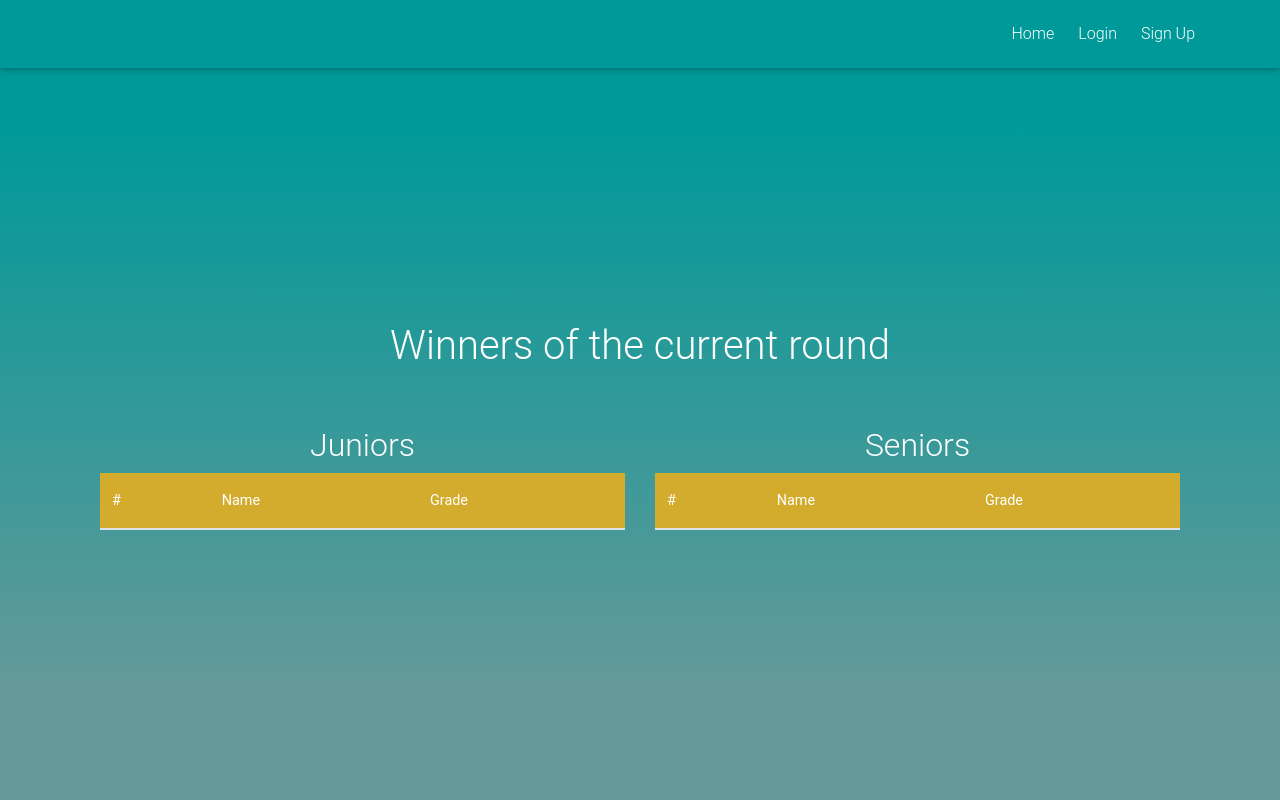
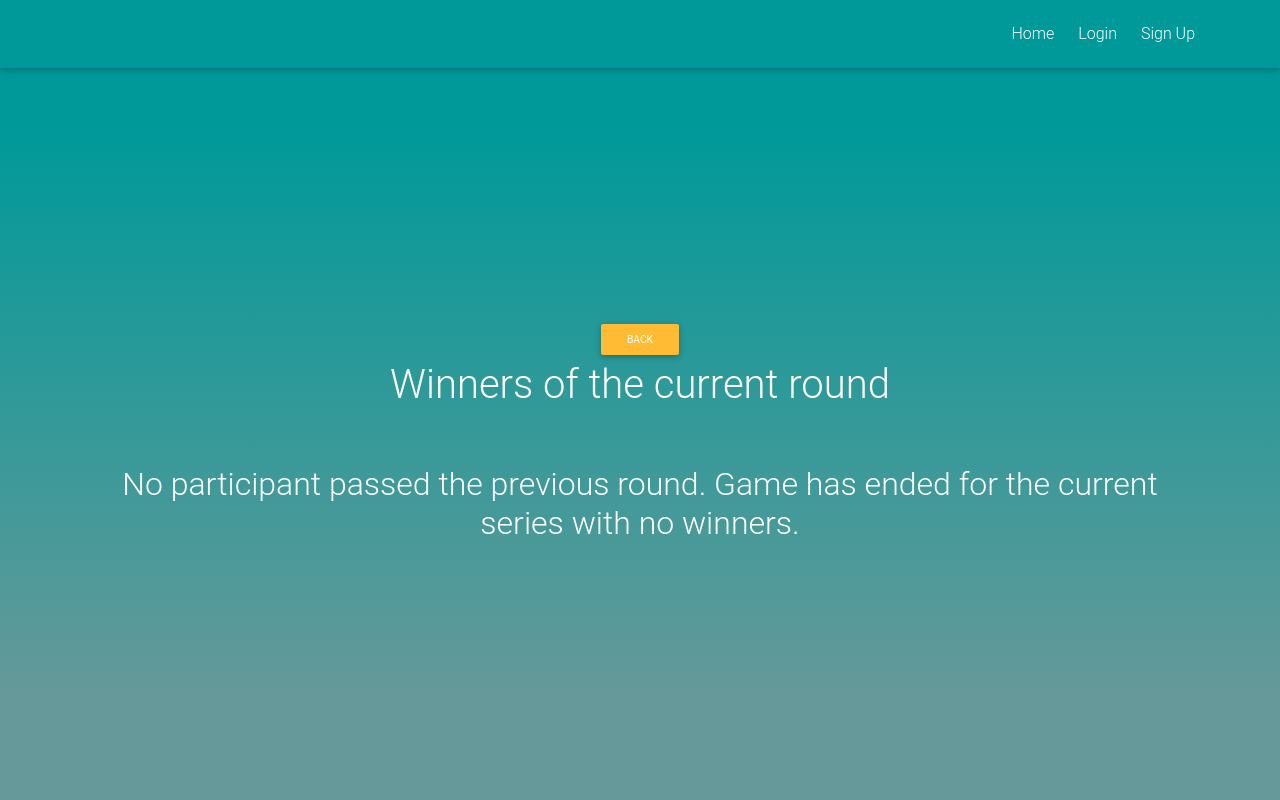
Before and after one commit to danielamormocea/JuryDuty, a Flask app: page /winners in a window 1280 px wide. Run offline with Flask 2, Linux system fonts and the light colour scheme; lists and menus that the app fills with data are empty; some libraries are stand-ins or nearby versions.

Commit message:
more fixes

```diff
--- a/app/routes.py
+++ b/app/routes.py
@@ -5,12 +5,13 @@ from flask_login import login_required, current_user
 from .models import User, Contestant, JuryVoted, Contest
 from . import db
 import random
+import copy
 
 routes = Blueprint('main', __name__)
 contest_rounds = 1
 #contest_series = 3
 categories = []
-
+last_round = -1
 jury_no = 1
 
 current_round = {'junior':0, 'senior':0}
@@ -42,12 +43,14 @@ def vote(name):
             if current_user.type_user == 2 and (Contestant.query.filter_by(name=name).first()).round_no != -1\
                     and JuryVoted.query.filter_by(jury_name=current_user.name, contestant_name=name).all() == []:
                 show_rating = 1
-    return render_template('index.html', contestants = contestants, show_rating=show_rating, vote_contestant=name, categories=cats, contestName=contest.name)
+    return render_template('index.html', contestants = contestants, show_rating=show_rating, vote_contestant=name, categories=cats, contestName=contest.name, contestActive=contest.active_round, last_round=last_round)
 
 
 @routes.route('/', methods=['GET'])
 def index():
     global jury_no
+    global last_round
+    print(last_round)
     jury_no = User.query.filter_by(type_user=2).count()
     contestants = Contestant.query.all()
     #if current_user:
@@ -66,22 +69,36 @@ def index():
     cats.append(contest.category1)
     cats.append(contest.category2)
     print(contest.name)
-    return render_template('index.html', contestants = contestants, categories=cats, contestName=contest.name)
+    return render_template('index.html', contestants = contestants, categories=cats, contestName=contest.name, contestActive=contest.active_round, last_round=last_round)
 
 @routes.route('/', methods=['POST'])
 def index_post():
+    global last_round
+    print(last_round)
+    contestants = Contestant.query.all()
+    if Contest.query.all() == []:
+        #flash("No active contest")
+        return render_template('profile.html')
+    contestants.sort(key=lambda x: x.grade, reverse=True)
+    if request.form.get('winners') == 'winners':
+        if last_round == 0:
+            contestants = list(filter(lambda x : x.series_no == 0 and x.round_no != -1, contestants))
+        if last_round == 1:
+            contestants = list(filter(lambda x : x.series_no == 1 and x.round_no != -1, contestants))
+        print(contestants)
+        if last_round == 0:
+            return render_template('winners.html', juniors=contestants, current_series= current_series)
+        elif last_round == 1:
+            return render_template('winners.html', seniors=contestants, current_series= current_series)
 
     contestants = Contestant.query.all()
     cats = []
-    if Contest.query.all() == []:
-        #flash("No active contest")
-        return render_template('profile.html')
+
     contest = Contest.query.all()[0]
     cats.append(contest.category1)
     cats.append(contest.category2)
     if (request.form.get('cancel') == "cancel_vote"):
-        return render_template('index.html', contestants = contestants, categories=cats, contestName=contest.name, contestRound=contest.round,
-                            contestActive=contest.active_round)
+        return render_template('index.html', contestants = contestants, categories=cats, contestName=contest.name, contestActive=contest.active_round, last_round=last_round)
 
     grade1 = 0
     grade2 = 0
@@ -254,10 +271,11 @@ def game_opt():
         flash("No active contest")
         return redirect(url_for('main.index'))
     contest = Contest.query.all()[0]
-    if contest.current_rounds_junior == contest.rounds and contest.current_rounds_senior == contest.rounds:
+    if contest.current_rounds_junior == contest.rounds and contest.current_rounds_senior == contest.rounds and contest.active_round == -1:
         flash("GAME HAS ENDED")
         db.session.delete(contest)
         db.session.commit()
+        return redirect(url_for('main.index'))
     else:
         return render_template('game_opt.html', contestants=contestants, current_round = [contest.current_rounds_junior, contest.current_rounds_senior])
 
@@ -265,6 +283,8 @@ def game_opt():
 def game_opt_post():
     global current_round
     global current_series
+    global last_round
+
     game = request.form.get('game')
     print(game)
     if (Contest.query.all() == []):
@@ -278,7 +298,9 @@ def game_opt_post():
         disq_contestant = request.form.get('disq')
         Contestant.query.filter_by(name=disq_contestant).delete()
         db.session.commit()
+        contestants = Contestant.query.all()
         return render_template('game_opt.html', contestants=contestants, current_round = [contest.current_rounds_junior, contest.current_rounds_senior])
+
     if game == 'start_game':
         print(contest.active_round)
         if contest.active_round != -1:
@@ -286,50 +308,102 @@ def game_opt_post():
             return render_template('game_opt.html', contestants=contestants, current_round = [contest.current_rounds_junior, contest.current_rounds_senior])
         current_series = request.form.get('select_series')
 
-        if current_series == 'senior' and contest.current_rounds_senior < contest.rounds:
+        seniors = Contestant.query.filter(Contestant.age >= 25, Contestant.round_no != -1).all()
+        juniors = Contestant.query.filter(Contestant.age < 25, Contestant.round_no != -1).all()
+        print(juniors)
+
+        if current_series == 'senior' and contest.current_rounds_senior < contest.rounds and seniors != []:
             contest.active_round = 1
+            last_round = -1
             contest.current_rounds_senior += 1
             #trecem prin toti seniorii si facem +1
             for contestant in contestants:
+                contestant.grade = 0
                 if contestant.age >= 25 and contestant.round_no != -1:
                     contestant.round_no = contest.current_rounds_senior
                     JuryVoted.query.filter_by(contestant_name=contestant.name).delete()
 
-        elif current_series == 'junior' and contest.current_rounds_junior < contest.rounds :
+        elif current_series == 'junior' and contest.current_rounds_junior < contest.rounds and juniors != []:
             contest.active_round = 0
+            last_round = -1
             contest.current_rounds_junior += 1
             for contestant in contestants:
+                contestant.grade = 0
                 if contestant.age < 25  and contestant.round_no != -1:
                     contestant.round_no = contest.current_rounds_junior
                     JuryVoted.query.filter_by(contestant_name=contestant.name).delete()
+        else:
+            flash('The selected series round has come to an end.')
+            return render_template('game_opt.html', contestants=contestants, current_round = [contest.current_rounds_junior, contest.current_rounds_senior])
         db.session.commit()
         return redirect(url_for('main.index'))
 
     elif game == 'finish_game':
+        last_round = contest.active_round
+
         if contest.active_round == -1:
             flash("No round is in progress")
             return render_template('game_opt.html', contestants=contestants, current_round = [contest.current_rounds_junior, contest.current_rounds_senior])
+        current_series = request.form.get('select_series')
+        if current_series == 'junior' and contest.active_round == 1 or current_series == 'senior' and contest.active_round == 0:
+            flash('Wrong series to be finished.')
+            return render_template('game_opt.html', contestants=contestants, current_round = [contest.current_rounds_junior, contest.current_rounds_senior])
         contest.active_round = -1
-        current_series = request.form.get('select_series')
+        contestants = Contestant.query.all()
+        print(contestants)
+        for cts in contestants:
 
-        if current_series == 'junior':
-            contestants = Contestant.query.filter(Contestant.age < 25).all()
+            if cts.round_no != -1 and cts.grade < 2.5 and ((cts.series_no == 0 and current_series == 'junior') or (cts.series_no == 1 and current_series == 'senior')):
+                cts.round_no = -1
 
-        elif current_series == 'senior':
-            contestants = Contestant.query.filter(Contestant.age >= 25).all()
-            print(contestants)
-        for cts in contestants:
-            if cts.round_no != -1 and cts.grade < 2.5 + cts.round_no*(1.8/contest.rounds):
-                cts.round_no = -1
             for judge in jury:
                 new_jury_voted = JuryVoted(id=random.randint(1, 1000000) ,jury_name=judge.name, contestant_name=cts.name)
                 db.session.add(new_jury_voted)
+
+        seniors = Contestant.query.filter(Contestant.age >= 25, Contestant.round_no != -1).all()
+        juniors = Contestant.query.filter(Contestant.age < 25, Contestant.round_no != -1).all()
+        if contest.rounds == contest.current_rounds_junior and contest.rounds == contest.current_rounds_senior or \
+            len(seniors) <= 1 and len(juniors) <=  1:
+
+            seniors.sort(key=lambda x: x.grade, reverse=True)
+            juniors.sort(key=lambda x: x.grade, reverse=True)
+            contest = Contest.query.all()[0]
+            db.session.delete(contest)
             db.session.commit()
-        return render_template('winners.html', contestants=contestants)
+            return render_template('winners.html', juniors = juniors, seniors = seniors, final = True)
+
+
+        ccontestants = copy.deepcopy(contestants)
+        ccontestants.sort(key=lambda x: x.grade, reverse=True)
+        """for ct in contestants:
+            ct.grade = 0"""
+        db.session.commit()
+
+        if current_series == 'junior':
+            ccontestants = list(filter(lambda x : x.series_no == 0 and x.round_no != -1, ccontestants))
+        if current_series == 'senior':
+            ccontestants = list(filter(lambda x : x.series_no == 1 and x.round_no != -1, ccontestants))
+        print(ccontestants)
+        if current_series == 'junior':
+            return render_template('winners.html', juniors=ccontestants, current_series= current_series)
+        elif current_series == 'senior':
+            return render_template('winners.html', seniors=ccontestants, current_series= current_series)
+
+
+
+# grade tre sa se faca 0 candva
 
 @routes.route('/winners', methods=['GET'])
 def winners():
     return render_template('winners.html')
+
+@routes.route('/winners', methods=['POST'])
+def winners_post():
+    ret = request.form.get('return')
+    print(ret)
+    if ret == 'return':
+        print(ret)
+        return redirect(url_for('main.index'))
 
 @routes.route('/jury_opt', methods=['GET'])
 def jury_opt():
@@ -338,8 +412,10 @@ def jury_opt():
 
 @routes.route('/jury_opt', methods=['POST'])
 def jury_opt_post():
-    if request.form.get('disq') != None:
-        disq_jury = request.form.get('disq')
+
+    if request.form.get('kick') != None:
+        disq_jury = request.form.get('kick')
+        print(disq_jury)
         User.query.filter_by(name=disq_jury).delete()
         db.session.commit()
         juries = User.query.filter_by(type_user=2).all()
--- a/app/templates/base.html
+++ b/app/templates/base.html
@@ -73,7 +73,6 @@
 								</a>
 								{% endif %}
 
-
                         </div>
                     </div>
                 </div>
--- a/app/templates/game_opt.html
+++ b/app/templates/game_opt.html
@@ -38,7 +38,9 @@
                     <button type="submit" name="game" class="btn btn-outline-dark" value="finish_game"> Finish </button>
                 </form>
 
-
+                {% for msg in get_flashed_messages() %}
+                    {{ msg }}
+                {% endfor %}
         </div>
     </div>
 </div>
--- a/app/templates/jury_opt.html
+++ b/app/templates/jury_opt.html
@@ -6,9 +6,9 @@
     <div class="row">
         <div class="col">
             <br>
-            <form method="POST" action="/game_opt">
+            <form method="POST" action="/jury_opt">
                 {% for jury in juries %}
-                        {{ jury.name }} <button type="submit" name="disq" value="{{jury.name}}" class="btn-sm btn btn-danger"> Kick </button>
+                        {{ jury.name }} <button type="submit" name="kick" value="{{jury.name}}" class="btn-sm btn btn-danger"> Kick </button>
                         <br>
                         <br>
                 {% endfor %}
--- a/app/templates/profile.html
+++ b/app/templates/profile.html
@@ -4,5 +4,8 @@
 {% block content %}
 <h1 class="title">
 	Welcome
+	{% for msg in get_flashed_messages() %}
+    	{{ msg }}
+	{% endfor %}
 </h1>
 {% endblock %}
--- a/app/templates/winners.html
+++ b/app/templates/winners.html
@@ -2,60 +2,67 @@
 {% extends "base.html" %}
 
 {% block content %}
+<form method="POST" action="/winners">
+<button type="submit" name="return" value="return" class="btn-sm btn btn-warning"> BACK </button>
+</form>
 <h1>Winners of the current round</h1>
 <br>
 <br>
+
 <div class="container">
+    {% if juniors | length == 0 and seniors | length == 0 %}
+        <h2>No participant passed the previous round. Game has ended for the current series with no winners.</h2>
+    {% endif %}
+    {% if final == True %}
+        Game has ended. These are the final rankings
+    {% endif %}
         <div class="row">
             <div class="col">
+                {% if current_series == 'junior' or final == True %}
                     <h2>Juniors</h2>
                     <table class="table">
                         <thead class="black white-text" style="background-color: #d3ac2e !important">
                         <tr>
-                        <th scope="col" style="color:white !important">#</th>
+                            <th scope="col" style="color:white !important">#Rank</th>
                             <th scope="col" style="color:white !important">Name</th>
                             <th scope="col" style="color:white !important">Grade</th>
                         </tr>
                         </thead>
                         <tbody style="background-color:rgb(231, 211, 189) !important">
-                        {% for contestant in contestants %}
-                            {% if contestant.round_no != -1 and contestant.series_no == 0 %}
+                            {% for i in range(juniors | length) %}
                                     <tr>
-                                    <th scope="row"> {{ contestant.id }} </th>
-                                    <td> {{ contestant.name }} </td>
-                                    <td> {{ contestant.grade }} </td>
+                                        <th scope="row"> {{ i+1 }} </th>
+                                        <td> {{ juniors[i].name }} </td>
+                                        <td> {{ juniors[i].grade }} </td>
                                     </tr>
-                            {% endif %}
                             {% endfor %}
                         </tbody>
-{#                    {% if len(contestants) > 1 %}#}
-{#                        <button class="btn btn-secondary"#}
-{#                    {% endif %}#}
                     </table>
+                {%  endif %}
             </div>
             <div class="col">
+                {% if current_series == 'senior' or final == True %}
                     <h2>Seniors</h2>
 
                     <table class="table">
                         <thead class="black white-text" style="background-color: #d3ac2e !important">
                         <tr>
-                        <th scope="col" style="color:white !important">#</th>
+                            <th scope="col" style="color:white !important">#Rank</th>
                             <th scope="col" style="color:white !important">Name</th>
                             <th scope="col" style="color:white !important">Grade</th>
                         </tr>
                         </thead>
                         <tbody style="background-color:rgb(231, 211, 189) !important">
-                        {% for contestant in contestants %}
-                            {% if contestant.round_no != -1 and contestant.series_no == 1%}
+                            {% for i in range(seniors | length) %}
                                 <tr>
-                                    <th scope="row"> {{ contestant.id }} </th>
-                                    <td> {{ contestant.name }} </td>
-                                    <td> {{ contestant.grade }} </td>
+                                    <th scope="row"> {{ i+1 }} </th>
+                                    <td> {{ seniors[i].name }} </td>
+                                    <td> {{ seniors[i].grade }} </td>
                                 </tr>
-                            {% endif %}
                             {% endfor %}
                         </tbody>
                     </table>
+                    {% endif %}
             </div>
         </div>
 </div>
```
Also changed, not shown: app/templates/index.html (+10 -1 lines), app/db.sqlite. Lines whose indentation alone changed are shown as unchanged.
